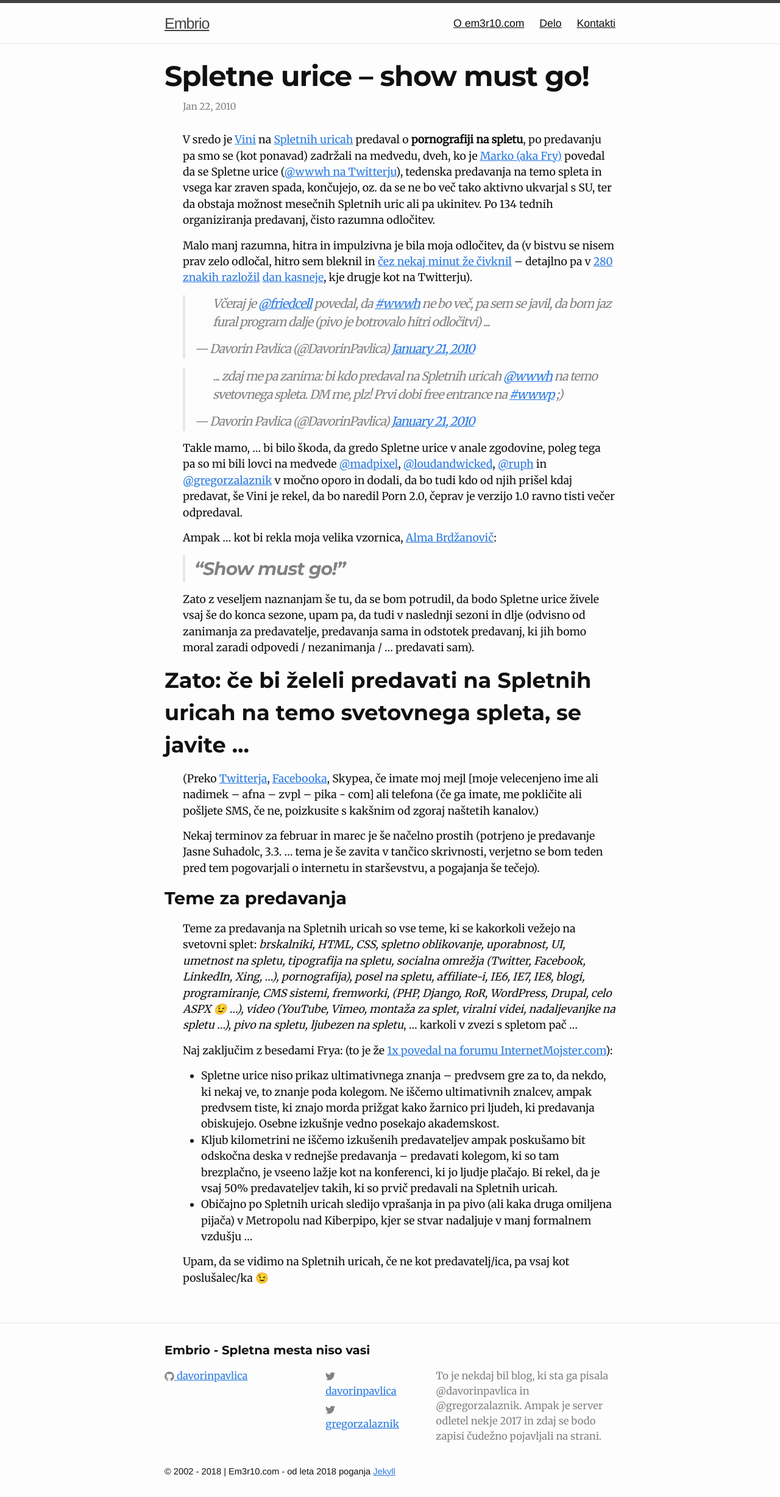
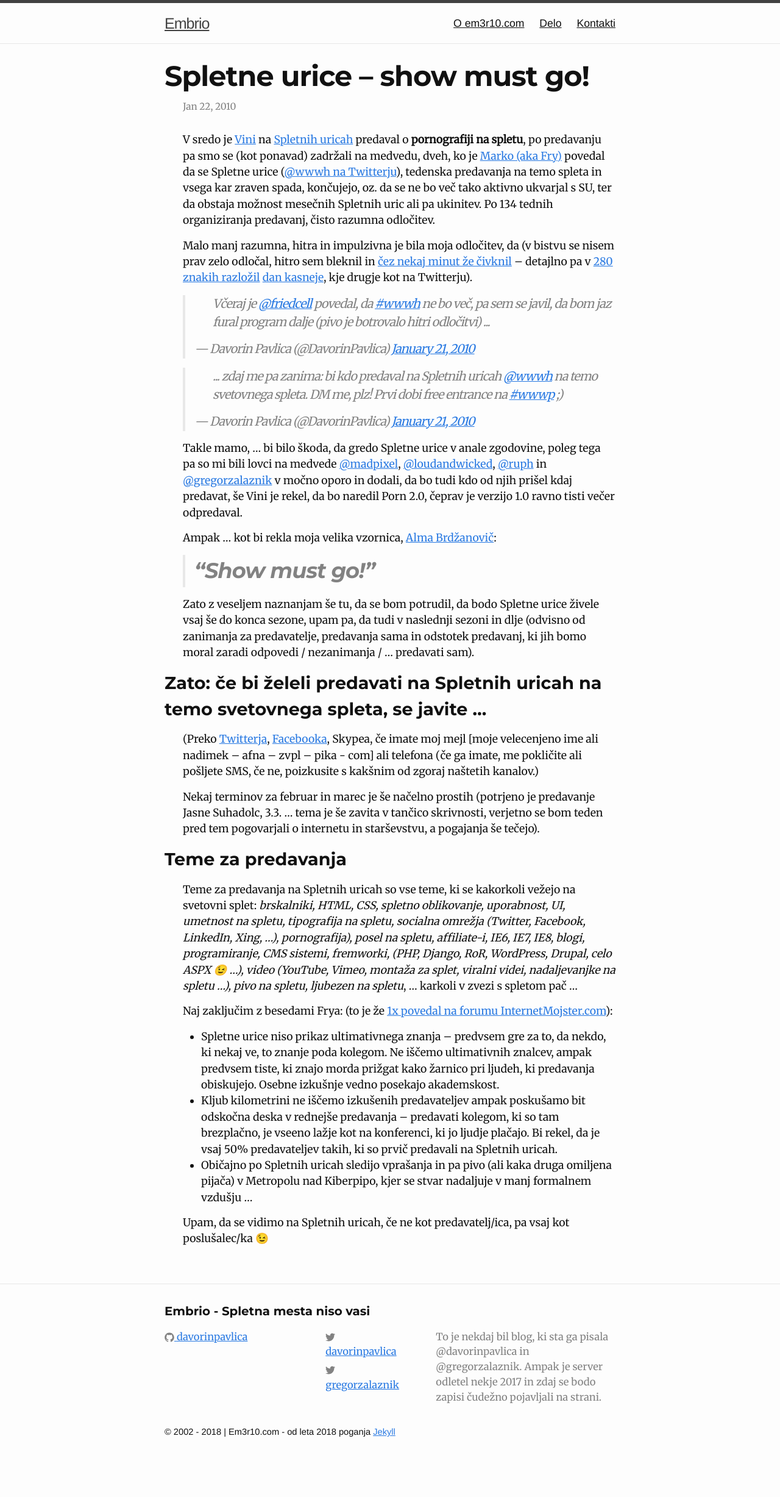
Before and after one commit to davorinpavlica/embrio, a Jekyll site: the page built from _posts/2010-01-22-spletne-urice-show-must-go.md, in a window 1280 px wide. Shown: the whole page at 61% size. Built offline with Jekyll 4.4.1, drawn with Linux system fonts in a browser that asks for light colours; comment, search, counter and statistics services are not loaded; after the commit the page ends 2391 px from its top, so only the background shows below that.

```diff
--- a/_posts/2010-01-22-spletne-urice-show-must-go.md
+++ b/_posts/2010-01-22-spletne-urice-show-must-go.md
@@ -19,11 +19,11 @@
 
 Ampak … kot bi rekla moja velika vzornica, [Alma Brdžanovič](http://www.playboy.si:80/dekleta/playmate/alma-brdzanovic):
 
-> # “Show must go!”
+> ## “Show must go!”
 
 Zato z veseljem naznanjam še tu, da se bom potrudil, da bodo Spletne urice živele vsaj še do konca sezone, upam pa, da tudi v naslednji sezoni in dlje (odvisno od zanimanja za predavatelje, predavanja sama in odstotek predavanj, ki jih bomo moral zaradi odpovedi / nezanimanja / … predavati sam).
 
-## Zato: če bi želeli predavati na Spletnih uricah na temo svetovnega spleta, se javite …
+### Zato: če bi želeli predavati na Spletnih uricah na temo svetovnega spleta, se javite …
 
 (Preko [Twitterja](http://twitter.com/DavorinPavlica), [Facebooka](https://www.facebook.com/DavorinPavlica), Skypea,  če imate moj mejl [moje velecenjeno ime ali nadimek – afna – zvpl – pika - com] ali telefona (če ga imate, me pokličite ali pošljete SMS, če ne, poizkusite s kakšnim od zgoraj naštetih kanalov.)
 
```
